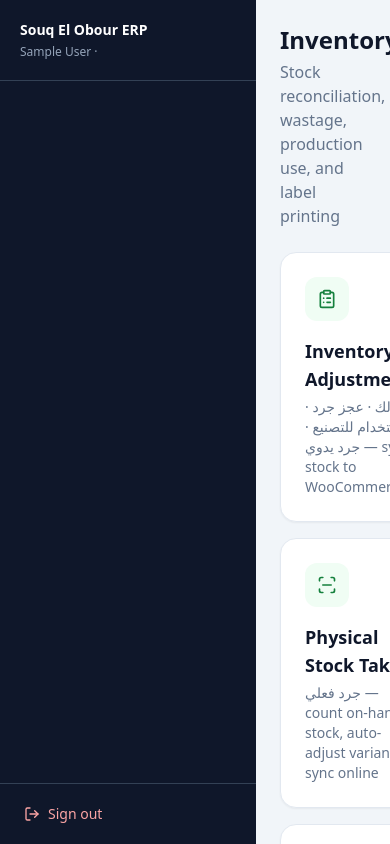
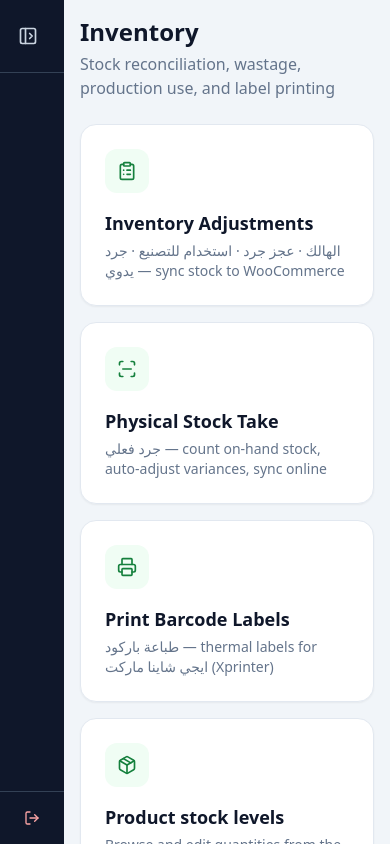
Before and after one commit to midohassan89/egychina-erp, a Next.js app: page /dashboard/inventory in a window 390 px wide. Built offline with nearby package versions, Linux system fonts and the light colour scheme; no server answers; sample sign-in values are in the browser's storage.

Commit message:
make dashboard sidebar responsive and collapsible on mobile

```diff
--- a/src/components/layout/DashboardShell.tsx
+++ b/src/components/layout/DashboardShell.tsx
@@ -1,5 +1,6 @@
 "use client";
 
+import { useEffect, useState } from "react";
 import Link from "next/link";
 import { usePathname } from "next/navigation";
 import {
@@ -15,6 +16,8 @@ import {
   History,
   Users,
   UserCircle,
+  PanelLeftClose,
+  PanelLeftOpen,
 } from "lucide-react";
 import { clsx } from "clsx";
 import { signOut } from "next-auth/react";
@@ -56,16 +59,66 @@ export function DashboardShell({
   const allowed = new Set(navKeysForRole(role));
   const nav = NAV_ITEMS.filter((item) => allowed.has(item.key));
 
+  /**
+   * Mobile/tablet: start collapsed (icons only).
+   * Desktop (lg+): start expanded. User can still toggle on any size.
+   */
+  const [expanded, setExpanded] = useState(false);
+
+  useEffect(() => {
+    const mq = window.matchMedia("(min-width: 1024px)");
+    const sync = () => setExpanded(mq.matches);
+    sync();
+    mq.addEventListener("change", sync);
+    return () => mq.removeEventListener("change", sync);
+  }, []);
+
+  const showLabels = expanded;
+
   return (
     <div className="flex h-screen overflow-hidden bg-slate-100">
-      <aside className="dashboard-no-print flex w-64 flex-col bg-slate-900 text-slate-200">
-        <div className="border-b border-slate-700 px-5 py-5">
-          <p className="text-sm font-semibold text-white">Souq El Obour ERP</p>
-          <p className="mt-1 text-xs text-slate-400">
-            {username} · {role}
-          </p>
+      <aside
+        className={clsx(
+          "dashboard-no-print flex shrink-0 flex-col bg-slate-900 text-slate-200",
+          "transition-all duration-300 ease-in-out",
+          showLabels ? "w-64" : "w-16",
+        )}
+      >
+        <div
+          className={clsx(
+            "flex items-start gap-2 border-b border-slate-700 py-4",
+            showLabels ? "px-4" : "justify-center px-2",
+          )}
+        >
+          <button
+            type="button"
+            onClick={() => setExpanded((v) => !v)}
+            className="flex h-10 w-10 shrink-0 items-center justify-center rounded-lg text-slate-300 hover:bg-slate-800 hover:text-white"
+            aria-label={showLabels ? "Collapse sidebar" : "Expand sidebar"}
+            title={showLabels ? "Collapse" : "Expand"}
+          >
+            {showLabels ? (
+              <PanelLeftClose className="h-5 w-5" />
+            ) : (
+              <PanelLeftOpen className="h-5 w-5" />
+            )}
+          </button>
+          <div
+            className={clsx(
+              "min-w-0 overflow-hidden transition-all duration-300",
+              showLabels ? "max-w-[11rem] opacity-100" : "max-w-0 opacity-0",
+            )}
+          >
+            <p className="truncate text-sm font-semibold whitespace-nowrap text-white">
+              Souq El Obour ERP
+            </p>
+            <p className="mt-1 truncate text-xs whitespace-nowrap text-slate-400">
+              {username} · {role}
+            </p>
+          </div>
         </div>
-        <nav className="flex-1 space-y-1 px-3 py-4">
+
+        <nav className="flex-1 space-y-1 overflow-y-auto overflow-x-hidden px-2 py-3">
           {nav.map(({ key, href, label, icon: Icon }) => {
             const active =
               href === "/dashboard"
@@ -75,17 +128,26 @@ export function DashboardShell({
               <Link
                 key={href}
                 href={href}
+                title={label}
                 className={clsx(
-                  "flex items-center gap-3 rounded-lg px-3 py-2.5 text-sm font-medium",
+                  "flex items-center rounded-lg py-2.5 text-sm font-medium transition-colors",
+                  showLabels ? "gap-3 px-3" : "justify-center px-2",
                   active
                     ? "bg-brand-600 text-white"
                     : "text-slate-300 hover:bg-slate-800 hover:text-white",
                 )}
               >
                 <Icon className="h-5 w-5 shrink-0" />
-                <span className="min-w-0 leading-tight">
+                <span
+                  className={clsx(
+                    "min-w-0 overflow-hidden leading-tight whitespace-nowrap transition-all duration-300",
+                    showLabels
+                      ? "max-w-[12rem] opacity-100"
+                      : "max-w-0 opacity-0",
+                  )}
+                >
                   {label}
-                  {key === "users" && (
+                  {key === "users" && showLabels && (
                     <span className="mt-0.5 block text-[10px] font-normal text-slate-400">
                       المستخدمين والصلاحيات
                     </span>
@@ -95,26 +157,54 @@ export function DashboardShell({
             );
           })}
         </nav>
-        <div className="space-y-3 border-t border-slate-700 p-3">
+
+        <div className="space-y-1 border-t border-slate-700 p-2">
           {canUsePos(role) && (
             <Link
               href="/pos"
-              className="block rounded-lg px-3 py-2 text-sm text-slate-400 hover:bg-slate-800 hover:text-white"
+              title="Open POS terminal"
+              className={clsx(
+                "flex items-center rounded-lg py-2 text-sm text-slate-400 hover:bg-slate-800 hover:text-white",
+                showLabels ? "gap-2 px-3" : "justify-center px-2",
+              )}
             >
-              Open POS terminal
+              <ShoppingBag className="h-4 w-4 shrink-0" />
+              <span
+                className={clsx(
+                  "overflow-hidden whitespace-nowrap transition-all duration-300",
+                  showLabels ? "max-w-[10rem] opacity-100" : "max-w-0 opacity-0",
+                )}
+              >
+                Open POS terminal
+              </span>
             </Link>
           )}
           <button
             type="button"
+            title="Sign out"
             onClick={() => signOut({ callbackUrl: "/login" })}
-            className="flex w-full items-center gap-2 rounded-lg px-3 py-2 text-sm text-red-300 hover:bg-slate-800"
+            className={clsx(
+              "flex w-full items-center rounded-lg py-2 text-sm text-red-300 hover:bg-slate-800",
+              showLabels ? "gap-2 px-3" : "justify-center px-2",
+            )}
           >
-            <LogOut className="h-4 w-4" />
-            Sign out
+            <LogOut className="h-4 w-4 shrink-0" />
+            <span
+              className={clsx(
+                "overflow-hidden whitespace-nowrap transition-all duration-300",
+                showLabels ? "max-w-[10rem] opacity-100" : "max-w-0 opacity-0",
+              )}
+            >
+              Sign out
+            </span>
           </button>
         </div>
       </aside>
-      <main className="flex-1 overflow-y-auto p-6 print:p-0">{children}</main>
+
+      {/* flex-1 main shrinks/grows as sidebar width animates — no fixed margin needed */}
+      <main className="min-w-0 flex-1 overflow-y-auto p-4 transition-all duration-300 sm:p-6 print:p-0">
+        {children}
+      </main>
     </div>
   );
 }
```
